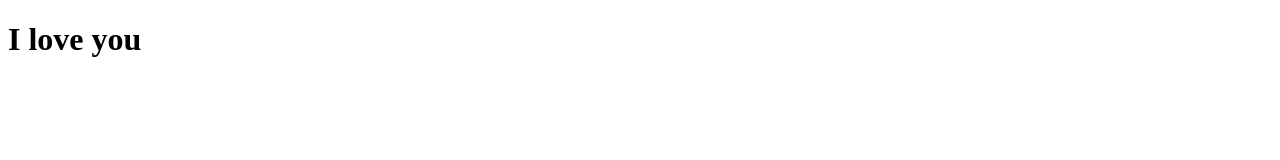
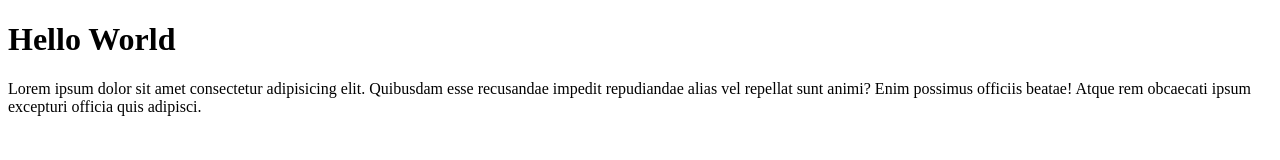
Before and after one commit to rijonshahariar/test-repo, a plain HTML site: page index.html in a window 1280 px wide. Drawn offline with Linux system fonts and the light colour scheme.

Commit message:
lorem injected

```diff
--- a/index.html
+++ b/index.html
@@ -7,6 +7,7 @@
     <title>Test Repo</title>
 </head>
 <body>
-    <h1>I love you</h1>
+    <h1>Hello World</h1>
+    <P>Lorem ipsum dolor sit amet consectetur adipisicing elit. Quibusdam esse recusandae impedit repudiandae alias vel repellat sunt animi? Enim possimus officiis beatae! Atque rem obcaecati ipsum excepturi officia quis adipisci.</P>
 </body>
 </html>
```
